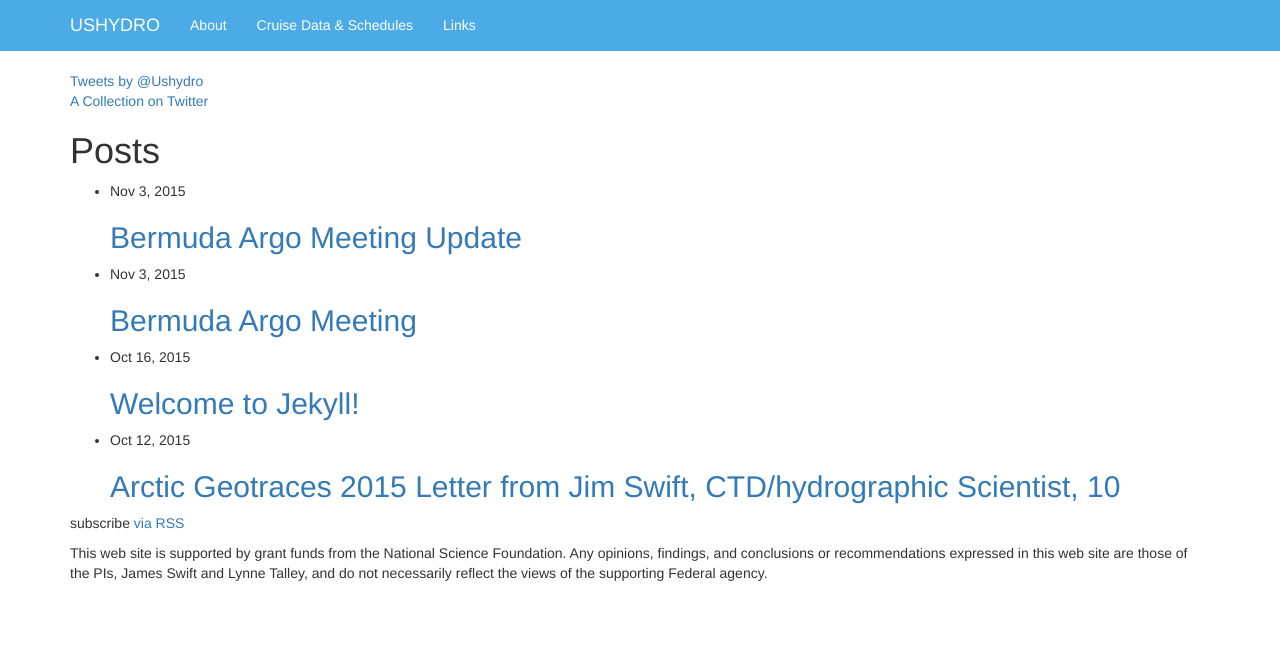
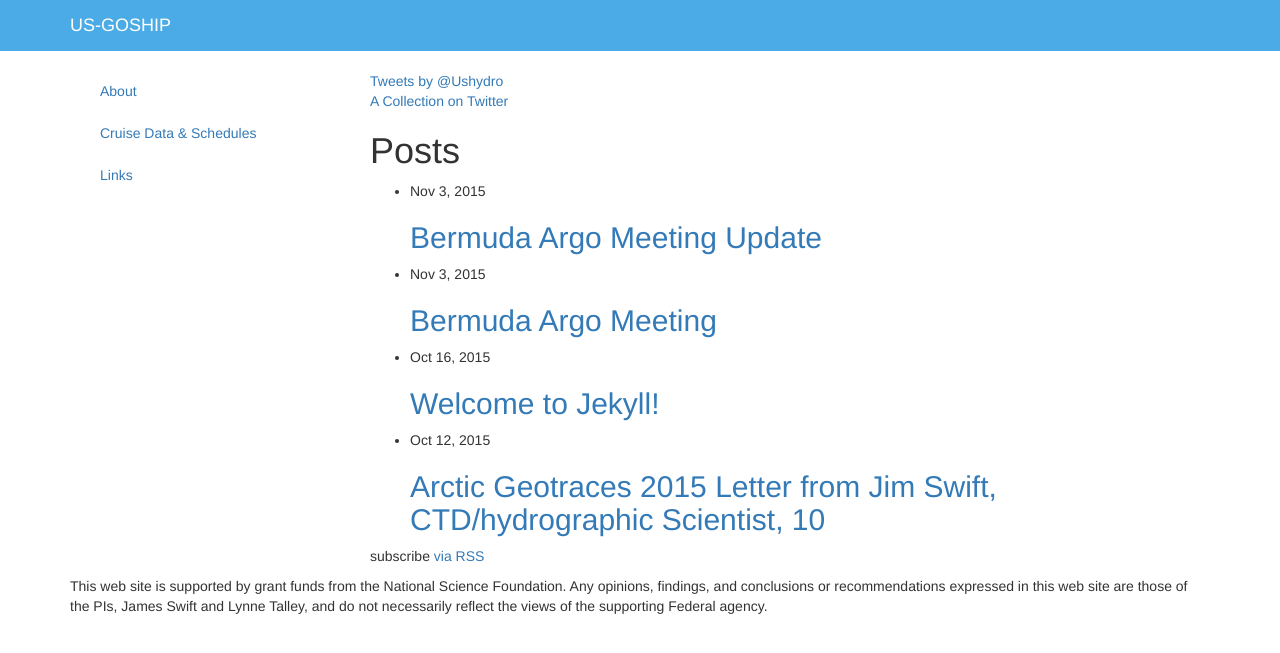
Before and after one commit to cberys/us-goship, a Jekyll site: the page built from index.html, in a window 1280 px wide. Shown: the top 653 px of the page. Built offline with Jekyll 4.4.1, drawn with Linux system fonts in a browser that asks for light colours; nearby versions of some CDN libraries; comment, search, counter and statistics services are not loaded.

Commit message:
sidenav test

```diff
--- a/_config.yml
+++ b/_config.yml
@@ -1,5 +1,5 @@
 # Site settings
-title: USHYDRO
+title: US-GOSHIP
 email: cchdo@ucsd.edu
 description: > # this means to ignore newlines until "baseurl:"
   This web site is supported by grant funds from the National
--- a/_includes/header.html
+++ b/_includes/header.html
@@ -4,23 +4,8 @@
     <div class="container">
       <!-- Brand and toggle get grouped for better mobile display -->
       <div class="navbar-header">
-        <button type="button" class="navbar-toggle collapsed" data-toggle="collapse" data-target="#bs-example-navbar-collapse-1" aria-expanded="false">
-          <span class="sr-only">Toggle navigation</span>
-          <span class="icon-bar"></span>
-          <span class="icon-bar"></span>
-          <span class="icon-bar"></span>
-        </button>
         <a class="navbar-brand" href="{{ site.baseurl }}/">{{ site.title }}</a>
       </div>
-      <div class="collapse navbar-collapse" id="bs-example-navbar-collapse-1">
-        <ul class="nav navbar-nav">
-    {% for page in site.pages %}
-    {% if page.title %}
-    <li><a href="{{ page.url | prepend: site.baseurl }}">{{ page.title }}</a></li>
-    {% endif %}
-    {% endfor %}
-        </ul>
-      </div><!-- /.navbar-collapse -->
     </div><!-- /.container-fluid -->
   </nav>
 
--- a/_layouts/default.html
+++ b/_layouts/default.html
@@ -4,13 +4,23 @@
   {% include head.html %}
 
   <body>
+{% include header.html %}
 
-    {% include header.html %}
 
     <div class="container">
-      <div class="wrapper">
+<div class="col-md-3">
+
+        <ul class="nav nav-stacked">
+    {% for page in site.pages %}
+    {% if page.title %}
+    <li><a href="{{ page.url | prepend: site.baseurl }}">{{ page.title }}</a></li>
+    {% endif %}
+    {% endfor %}
+        </ul>
+</div>
+<div class="col-md-9">
         {{ content }}
-      </div>
+</div>
     </div>
 
     {% include footer.html %}
```
